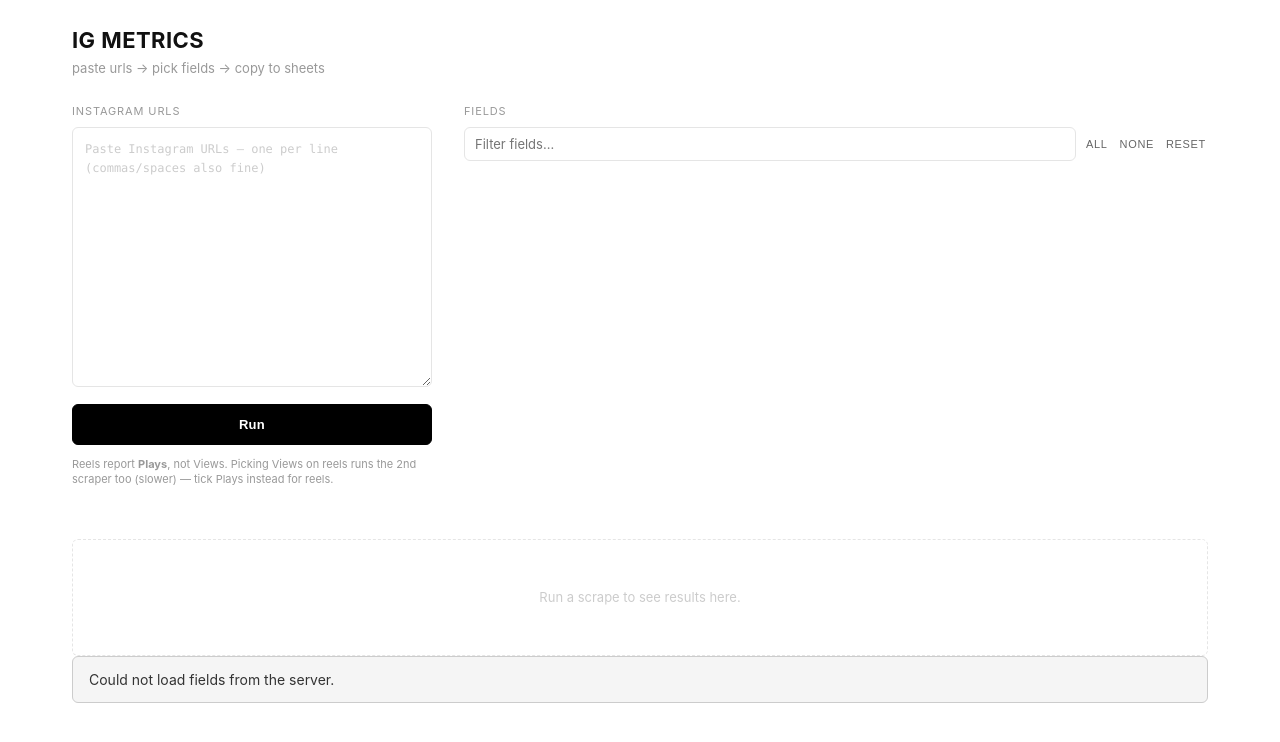
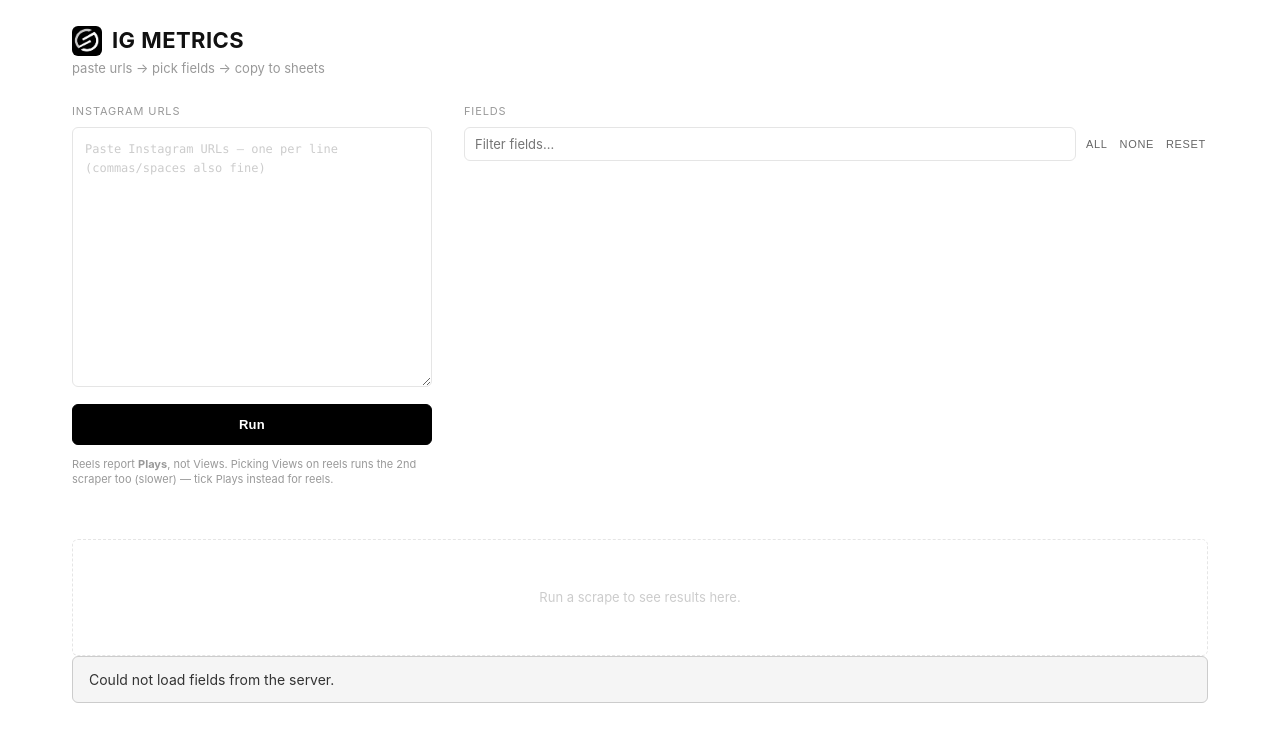
Before and after one commit to harshitidk/ig-metrics, a website: page public/index.html in a window 1280 px wide. Drawn offline with Linux system fonts and the light colour scheme; no server answers.

Commit message:
Show logo next to the title

```diff
--- a/public/index.html
+++ b/public/index.html
@@ -33,6 +33,8 @@
     padding: 24px 32px 48px;
   }
   header { margin-bottom: 24px; }
+  .brand { display: flex; align-items: center; gap: 10px; }
+  .logo { width: 30px; height: 30px; object-fit: contain; border-radius: 6px; }
   h1 {
     font-size: 22px;
     letter-spacing: 0.02em;
@@ -290,7 +292,10 @@
 <body>
   <div class="app">
     <header>
-      <h1>IG METRICS</h1>
+      <div class="brand">
+        <img src="/Logo.png" alt="IG Metrics" class="logo" />
+        <h1>IG METRICS</h1>
+      </div>
       <p class="subtitle">paste urls &rarr; pick fields &rarr; copy to sheets</p>
     </header>
 
```
